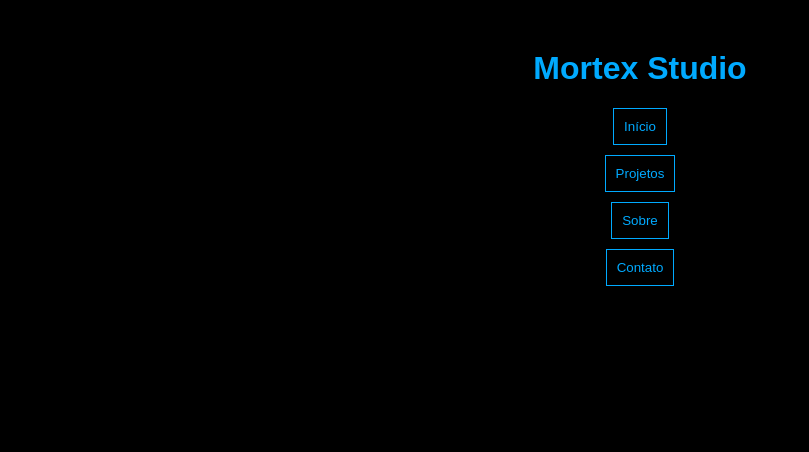
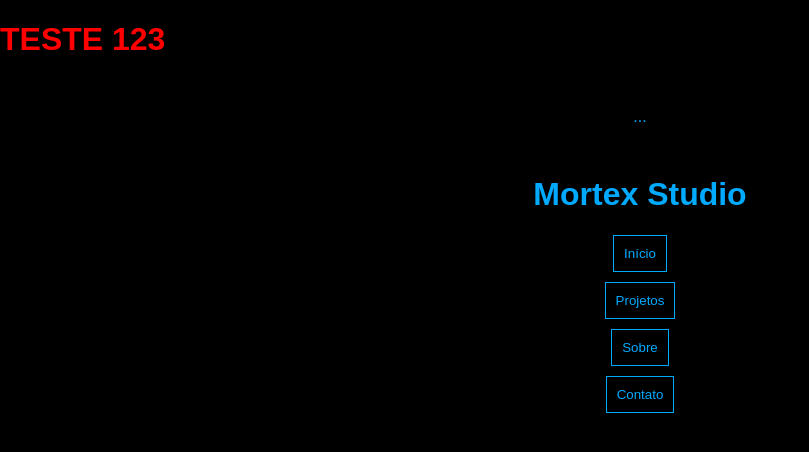
Before and after one commit to Nicollas846/Mortex-Studio, a plain HTML site: page index.html in a window 1280 px wide. Shown: the whole page, without its empty margins (0-809 px from the left). Drawn offline with Linux system fonts and the light colour scheme.

Commit message:
Update index.html

```diff
--- a/index.html
+++ b/index.html
@@ -7,6 +7,16 @@
 </head>
 
 <body>
+<body>
+
+  <h1 style="color:red">TESTE 123</h1>
+
+  <!-- resto do seu site -->
+  <div id="menu">
+    ...
+  </div>
+
+</body>
 
   <!-- 🏠 MENU -->
   <div id="menu">
```
